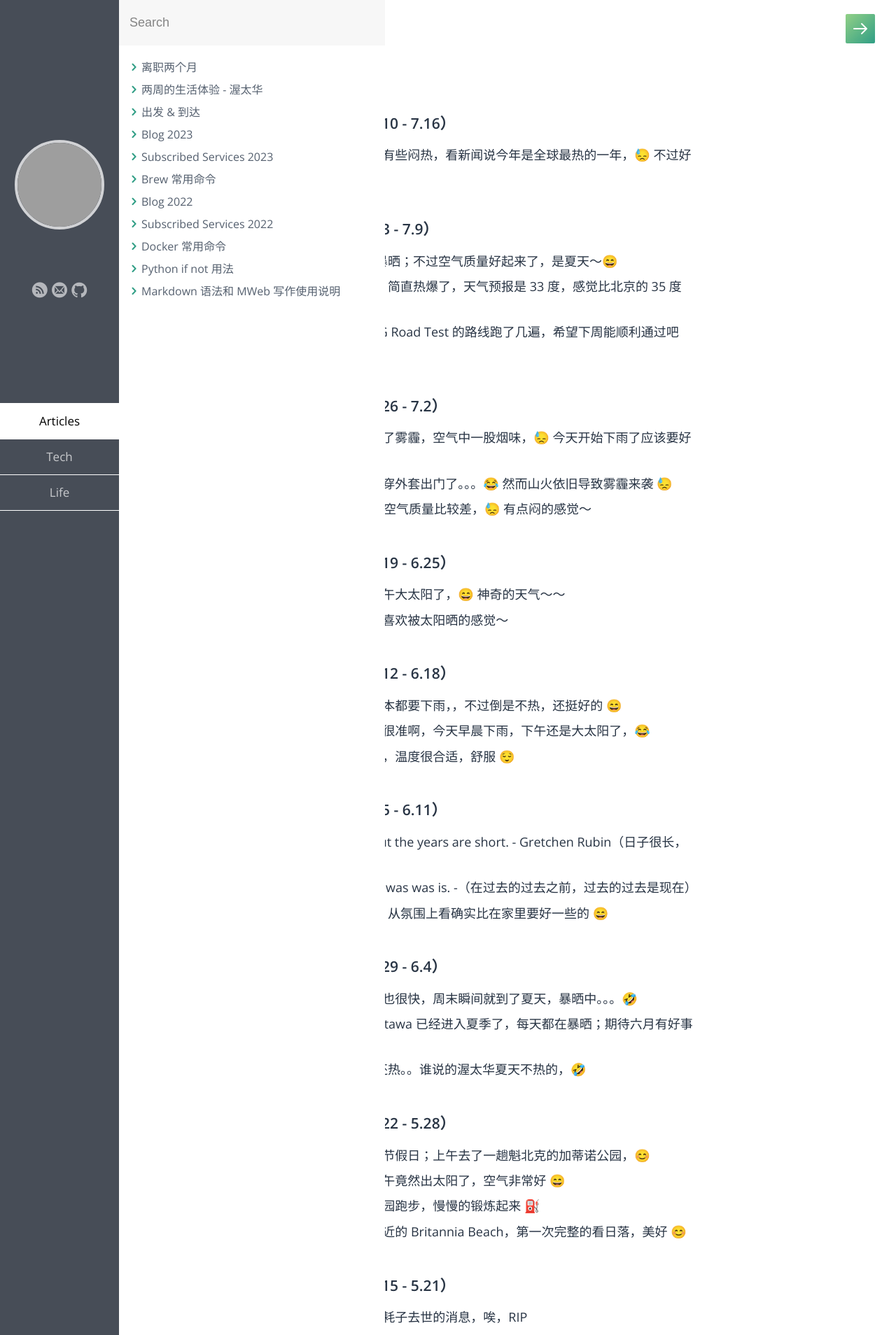
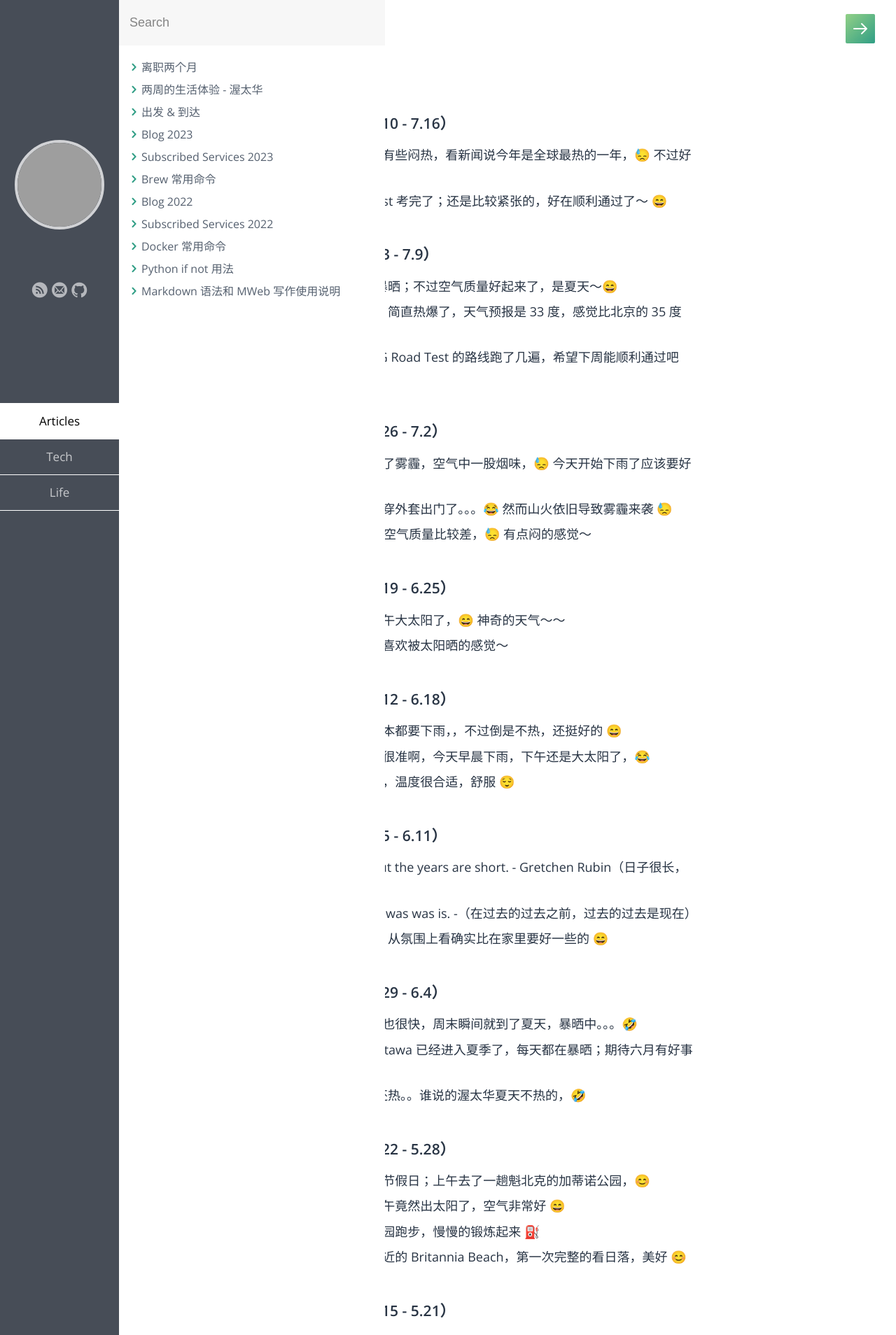
Before and after one commit to samxupeiran/samxupeiran.github.io, a Jekyll site: the page built from _posts/life/2023-01-03-my-blog.md, in a window 1280 px wide. Shown: the top 1908 px of the page at 70% size. Built offline with Jekyll 4.4.1, drawn with Linux system fonts in a browser that asks for light colours; some web fonts are replaced; some of the changed text lies outside the part shown; grey boxes are pictures that could not be loaded.

Commit message:
feat: add weekly blog 7.13

```diff
--- a/_posts/life/2023-01-03-my-blog.md
+++ b/_posts/life/2023-01-03-my-blog.md
@@ -8,6 +8,8 @@ tags: Blog
 
 - ### 2023 年 7 月 第 2 周（7.10 - 7.16）
      - 7.11 这两天依旧是多云，有些闷热，看新闻说今年是全球最热的一年，😓 不过好在空气质量很好，👍
+     - 7.13 今天去把 G Road Test 考完了；还是比较紧张的，好在顺利通过了～ 😄
+
 - ### 2023 年 7 月 第 1 周（7.3 - 7.9）
      - 7.5 这周一直在高温了，暴晒；不过空气质量好起来了，是夏天～😄
      - 7.6 今天去超市跑了一圈，简直热爆了，天气预报是 33 度，感觉比北京的 35 度还要热，😓
```
